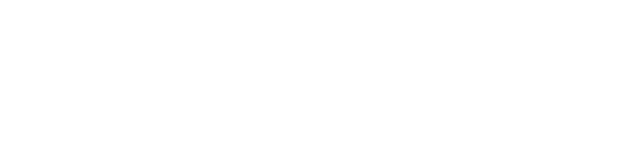
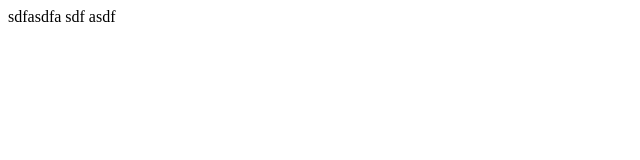
Before and after one commit to runnedrun/sssss, a plain HTML site: page index.html in a window 1280 px wide. Shown: the whole page, without its empty margins (0-640 px from the left). Drawn offline with Linux system fonts and the light colour scheme.

Commit message:
Classadoo autocommit

```diff
--- a/index.html
+++ b/index.html
@@ -2,6 +2,7 @@
   <head>
   </head>
   <body>
+    sdfasdfa sdf asdf
     <script src="script.js"></script>
   </body>
 </html>
```
